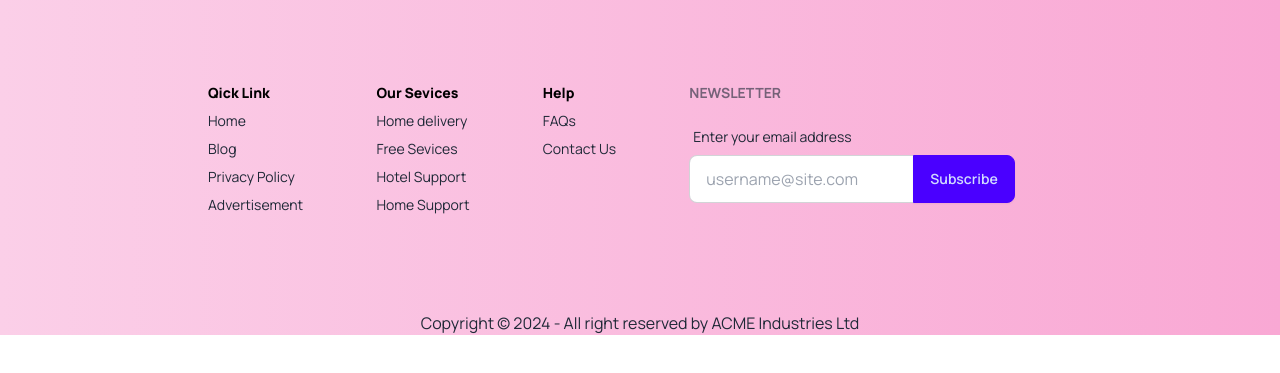
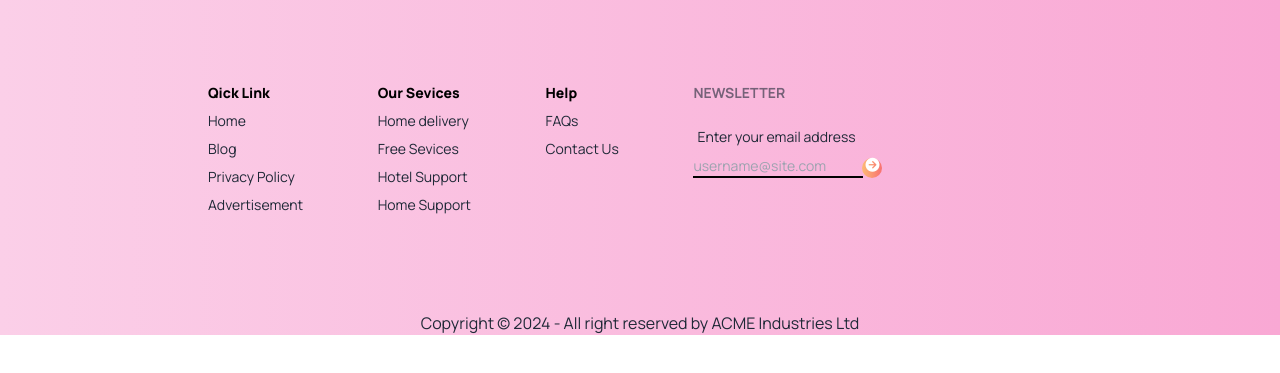
Before and after one commit to robs360/tea-landing, a plain HTML site: page index.html in a window 1280 px wide. Shown: the part 2942-3315 px from the top of the page. Drawn offline with nearby package versions, Linux system fonts and the light colour scheme.

Commit message:
full project Done

```diff
--- a/index.html
+++ b/index.html
@@ -4,6 +4,10 @@
 <head>
     <meta charset="utf-8">
     <title>title</title>
+    <!-- font Awsome CdN link -->
+    <link rel="stylesheet" href="https://cdnjs.cloudflare.com/ajax/libs/font-awesome/6.5.1/css/all.min.css"
+        integrity="sha512-DTOQO9RWCH3ppGqcWaEA1BIZOC6xxalwEsw9c2QQeAIftl+Vegovlnee1c9QX4TctnWMn13TZye+giMm8e2LwA=="
+        crossorigin="anonymous" referrerpolicy="no-referrer" />
     <!-- tailwind and daisy ui link -->
 
     <link href="https://cdn.jsdelivr.net/npm/daisyui@4.6.0/dist/full.min.css" rel="stylesheet" type="text/css" />
@@ -47,7 +51,7 @@
                     <h1 class="text-2xl font-bold">5.00</h1>
                     <p class="text-gray-300">We are Trusted</p>
                 </div>
-            </div>
+            </img>
 
         </div>
 
@@ -195,8 +199,7 @@
 
         <div class="w-full min-h-[120px] items-center flex justify-around mx-auto my-6">
             <div>
-                <img src="tea-house-resources/images/cup.png" alt=""
-                 class="w-[30px] h-[38px]">
+                <img src="tea-house-resources/images/cup.png" alt="" class="w-[30px] h-[38px]">
             </div>
             <div class="">
                 <h1 class="text-xl text-gray-500 font-semibold inline-block">
@@ -235,8 +238,14 @@
                         <span class="label-text">Enter your email address</span>
                     </label>
                     <div class="join">
-                    <input type="text" placeholder="username@site.com" class="input input-bordered join-item" />
-                    <button class="btn btn-primary join-item">Subscribe</button>
+                        <input type="text" placeholder="username@site.com"
+                            class="bg-transparent outline-none border-b-2 border-black" />
+                        <button class="">
+                            <i class="fa fa-arrow-circle-right text-white w-[20px] h-[20px]
+                            bg-gradient-to-r from-orange-300 to-red-400 ... rounded-full" aria-hidden="true">
+
+                            </i>
+                        </button>
                     </div>
                 </fieldset>
             </form>
```
Lines whose indentation alone changed are shown as unchanged.
